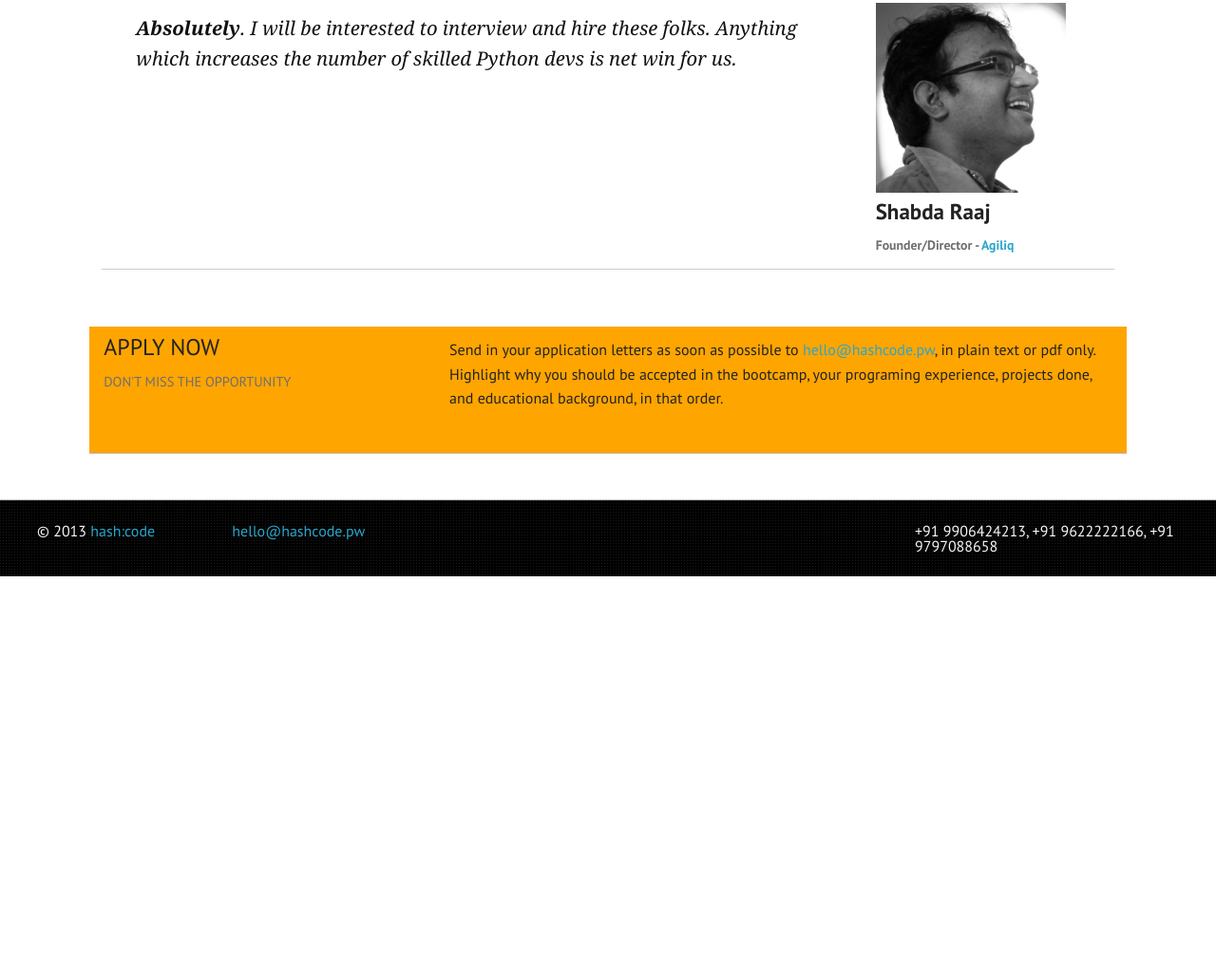
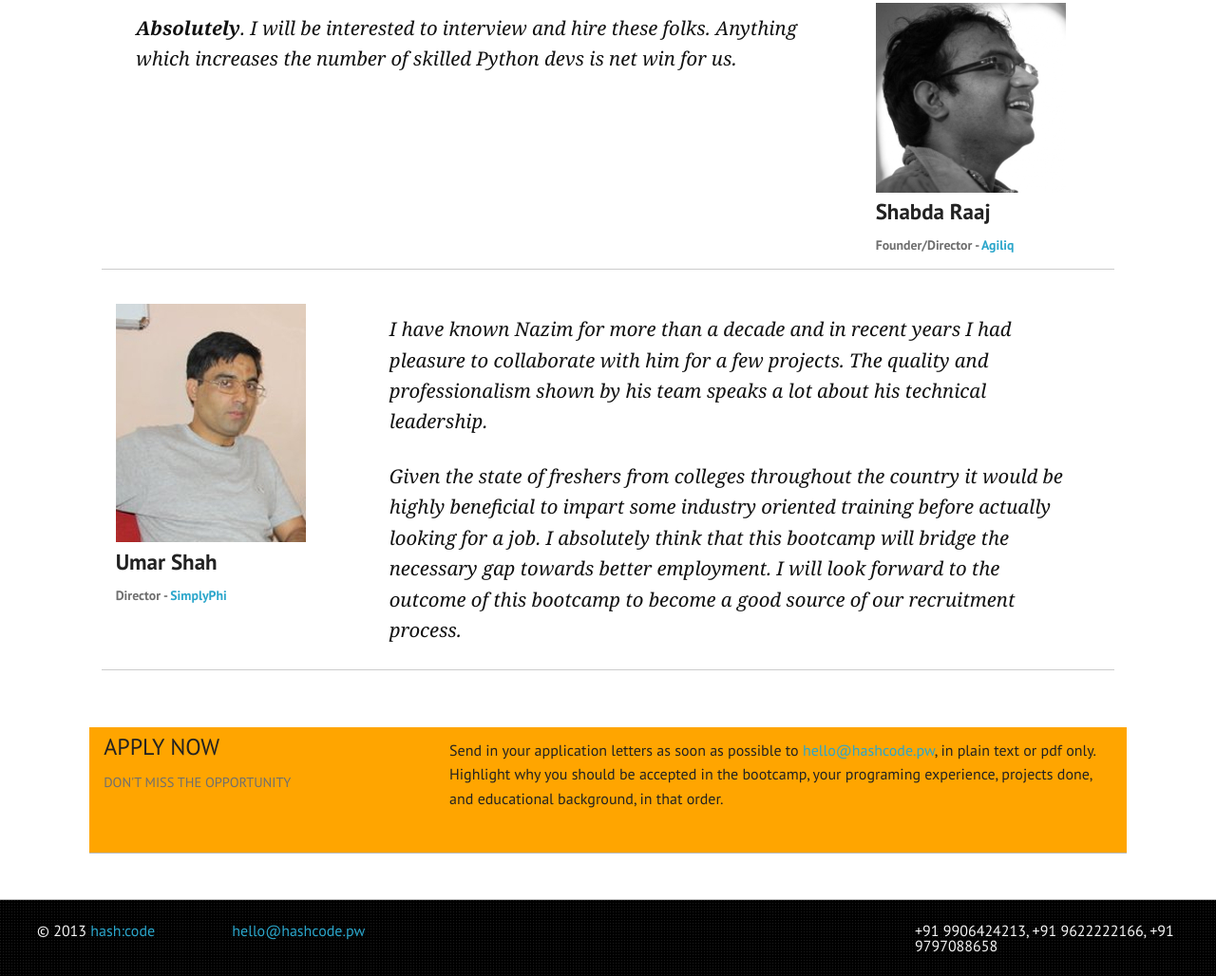
Before and after one commit to hashcode-pw/hashcode-pw.github.io, a plain HTML site: page academy/index.html in a window 1280 px wide. Shown: the part 3271-4299 px from the top of the page at 95% size. Before the commit the page ends 3878 px from the top, so only its background shows below. Drawn offline with Linux system fonts and the light colour scheme; a small style sheet from the web is missing; a web font is replaced by a local one.

Commit message:
Adding Umar Shah

```diff
--- a/academy/index.html
+++ b/academy/index.html
@@ -209,6 +209,18 @@
                     <h4>Shabda Raaj<br><small>Founder/Director - <a href="http://agiliq.com">Agiliq</a></small></h4>
                 </div>
             </div>
+            <div class="row company">
+                <div class="large-3 columns person">
+                    <img src="/assets/img/academy/umarshah.jpg">
+                    <h4>Umar Shah<br><small>Director - <a href="http://simplyphi.com">SimplyPhi</a></small></h4>
+                </div>
+                <div class="large-9 columns text">
+                    <blockquote>
+                        <p>I have known Nazim for more than a decade and in recent years I had pleasure to collaborate with him for a few projects. The quality and professionalism shown by his team speaks a lot about his technical leadership. </p>
+                        <p>Given the state of freshers from colleges throughout the country it would be highly beneficial to impart some industry oriented training before actually looking for a job. I absolutely think that this bootcamp  will bridge the necessary gap towards better employment. I will look forward to the outcome of this bootcamp to become a good source of our recruitment process.</p>
+                    </blockquote>
+               </div>
+            </div>
         </div>
     <div class="row">
         <div class="large-10 large-centered columns">
```
Also changed, not shown: assets/img/academy/umarshah.jpg (added).
